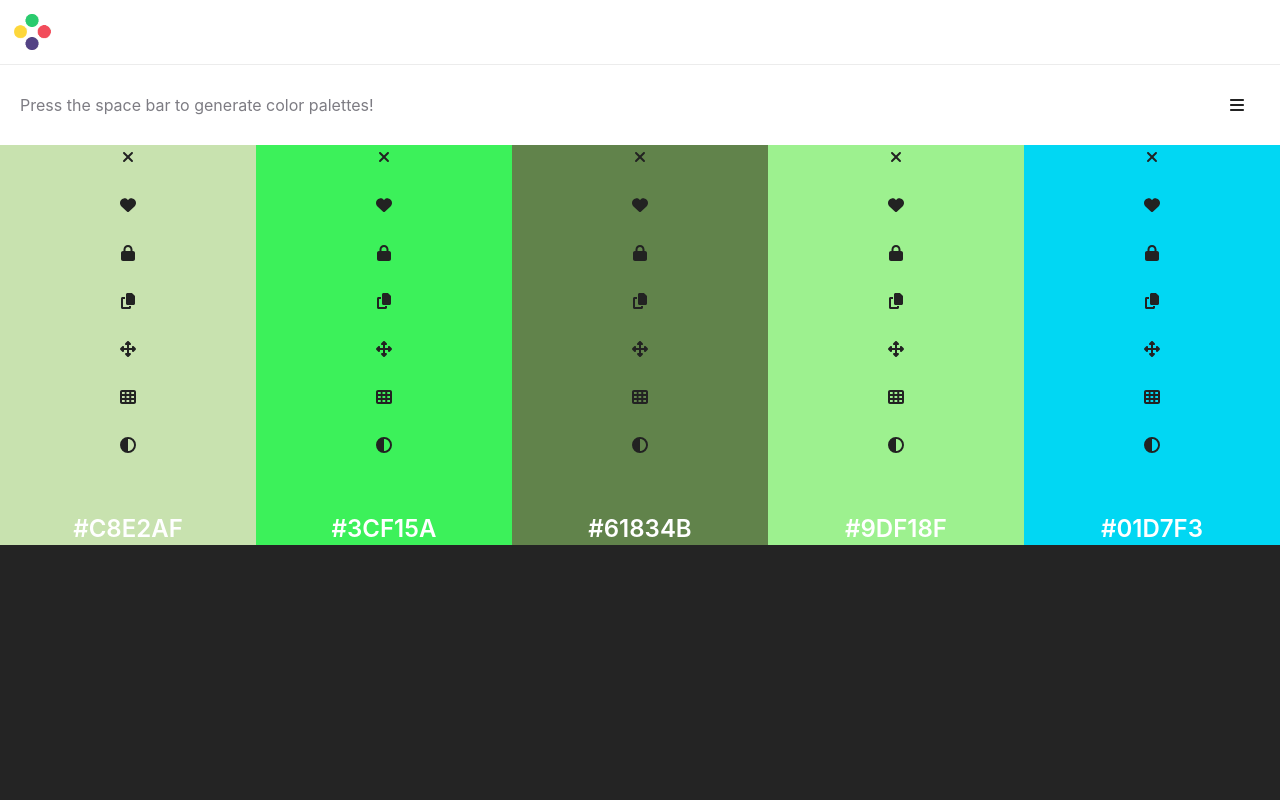
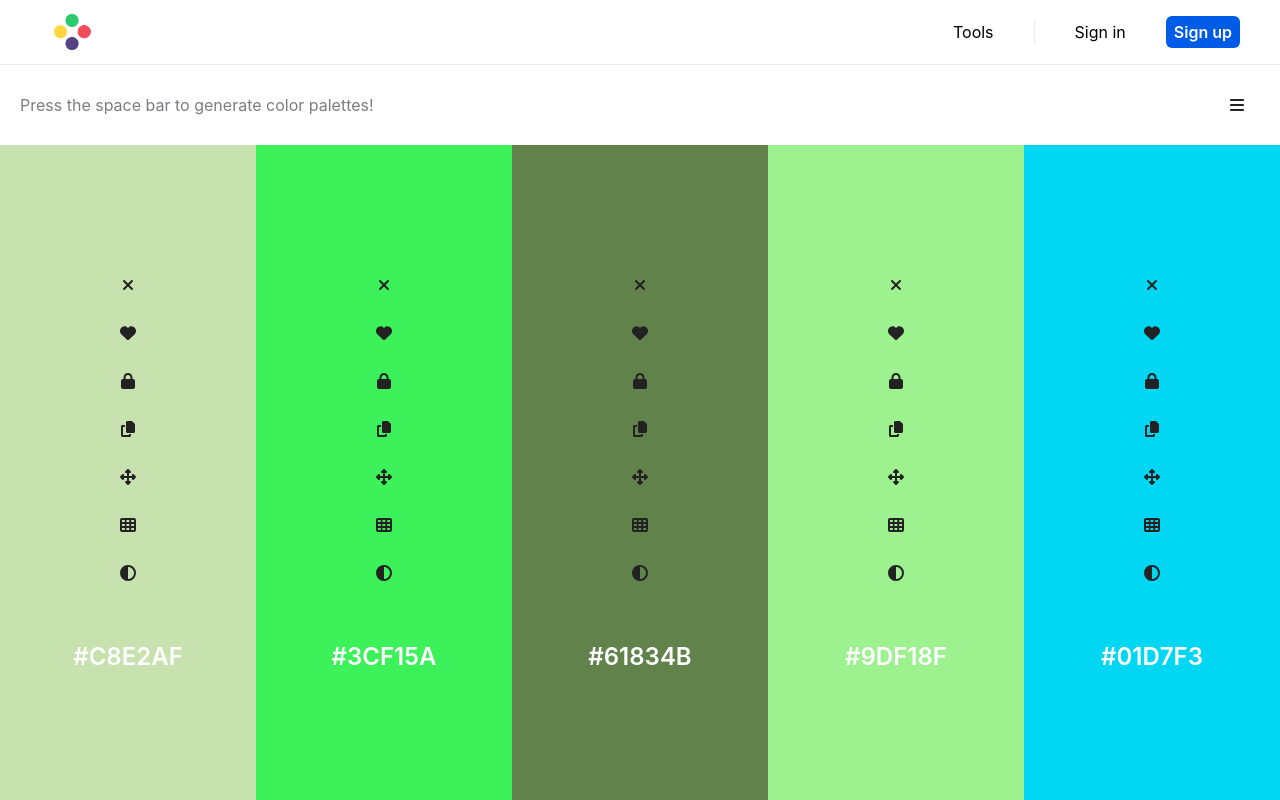
Before and after one commit to TheoToni/Couleurs, a React (Vite) app: page / in a window 1280 px wide. Built offline with nearby package versions, Linux system fonts and the light colour scheme.

Commit message:
Design adjustments

```diff
--- a/src/App.tsx
+++ b/src/App.tsx
@@ -25,12 +25,12 @@ const App: React.FC = () => {
           </div>
         </div>
       </div>
-      <div className="flex">
-        <ColorfulDiv height={divHeight} />
-        <ColorfulDiv height={divHeight} />
-        <ColorfulDiv height={divHeight} />
-        <ColorfulDiv height={divHeight} />
-        <ColorfulDiv height={divHeight} />
+      <div className="flex colordivwrapper flex-1">
+        <ColorfulDiv />
+        <ColorfulDiv />
+        <ColorfulDiv />
+        <ColorfulDiv />
+        <ColorfulDiv />
       </div>
     </div>
   );
--- a/src/components/ColorfulDiv.tsx
+++ b/src/components/ColorfulDiv.tsx
@@ -10,11 +10,7 @@ import {
 } from "@fortawesome/free-solid-svg-icons";
 import { FontAwesomeIcon } from "@fortawesome/react-fontawesome";
 
-interface ColorfulDivProps {
-  height: number;
-}
-
-const ColorfulDiv: React.FC<ColorfulDivProps> = ({ height }) => {
+const ColorfulDiv: React.FC = ({}) => {
   const [color, setColor] = useState(getRandomColor());
 
   useEffect(() => {
@@ -46,12 +42,11 @@ const ColorfulDiv: React.FC<ColorfulDivProps> = ({ height }) => {
 
   return (
     <div
-      className="gap-2"
+      className="gap-2 "
       style={{
         backgroundColor: color,
-        height: `${height}px`,
+
         flex: 1,
-
         display: "flex",
         alignItems: "center",
         justifyContent: "center",
--- a/src/components/Navigation.tsx
+++ b/src/components/Navigation.tsx
@@ -1,10 +1,22 @@
 function Navigation() {
   return (
-    <div className="wrapper bg-white border-b border-[#ececec] shadow-sm">
+    <div className="wrapper flex justify-between pl-10 pr-10 bg-white border-b border-[#ececec] shadow-sm text-base text-black">
       <div className="left flex items-center p-3 gap-10 ">
-        <img className="w-10" src="../../logobig.png" alt="" />
+        <a href="/">
+          <img
+            className="cursor-pointer w-10"
+            src="../../logobig.png"
+            alt="logo"
+          />
+        </a>
       </div>
-      <div className="right"></div>
+      <div className="right flex items-center gap-10 ">
+        <p className="cursor-pointer border-r border-[#ececec] pr-10 ">Tools</p>
+        <p className="cursor-pointer">Sign in</p>
+        <button className="bg-[#005CE6] text-white rounded-md font-semibold pb-1 pt-1 pl-2 pr-2">
+          Sign up
+        </button>
+      </div>
     </div>
   );
 }
```
